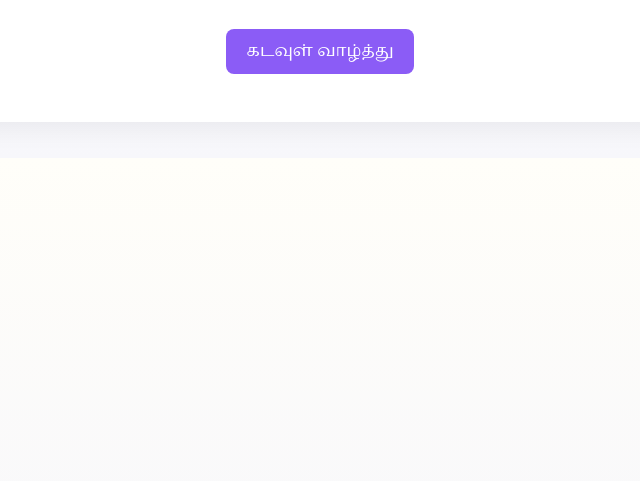
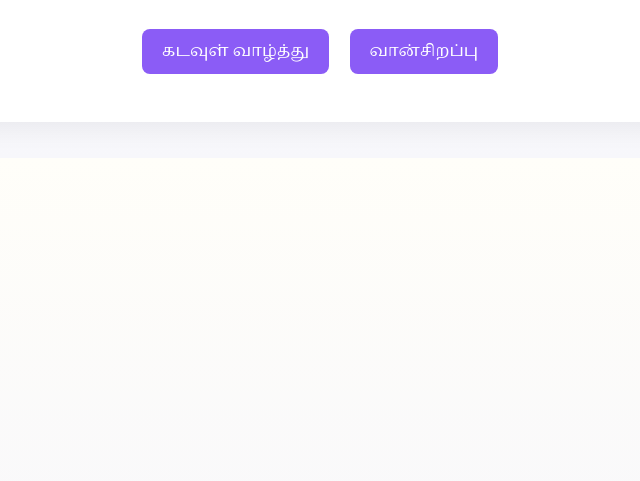
Before and after one commit to thirukural133/thirukural, a plain HTML site: page index.html in a window 1280 px wide. Shown: the part 319-800 px from the top of the page, without its empty margins (320-960 px from the left). Drawn offline with Linux system fonts and the light colour scheme.

Commit message:
Add files via upload

```diff
--- a/index.html
+++ b/index.html
@@ -56,7 +56,7 @@
     <div class="link-list">
       <a href="kadavul-vaazhthu.html">கடவுள் வாழ்த்து</a>
       <!-- Future links to other chapters can go here -->
-      <!-- <a href="வான்சிறப்பு.html">வான்சிறப்பு</a> -->
+      <a href="வான்சிறப்பு.html">வான்சிறப்பு</a>
     </div>
   </div>
 </body>
```
